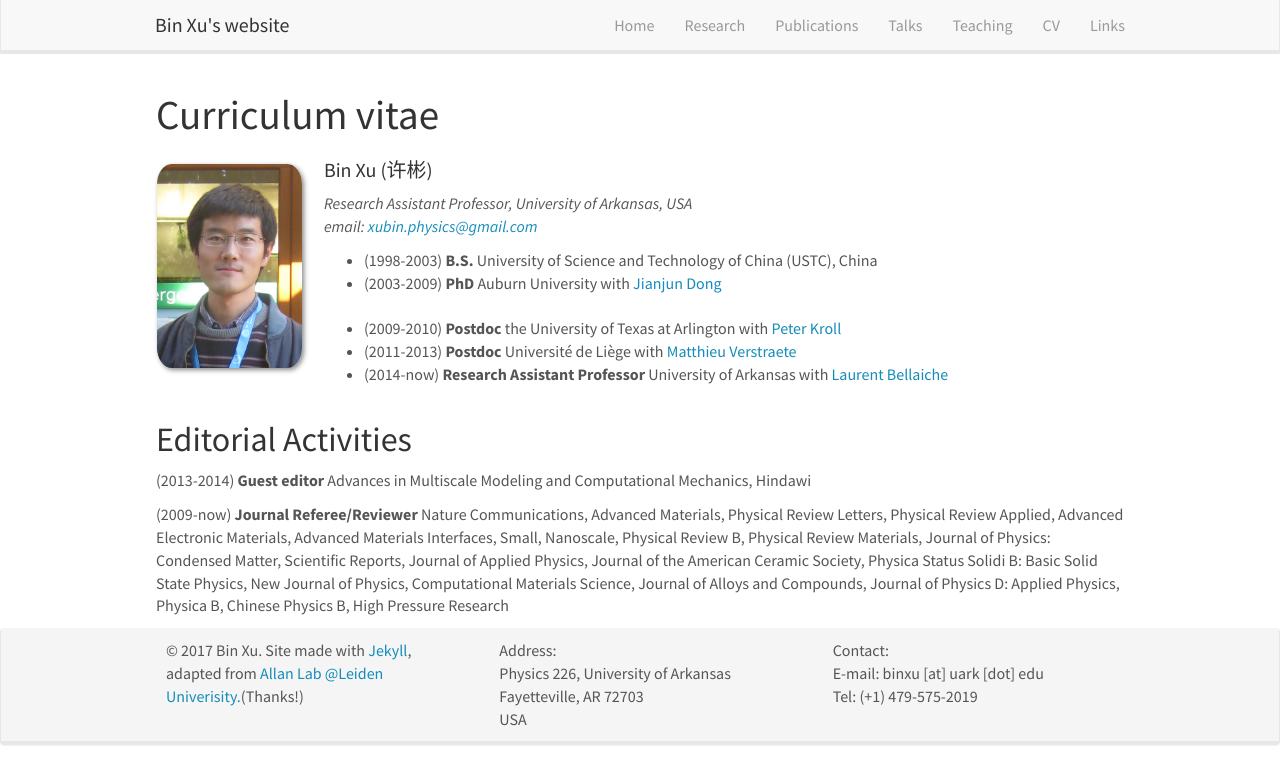
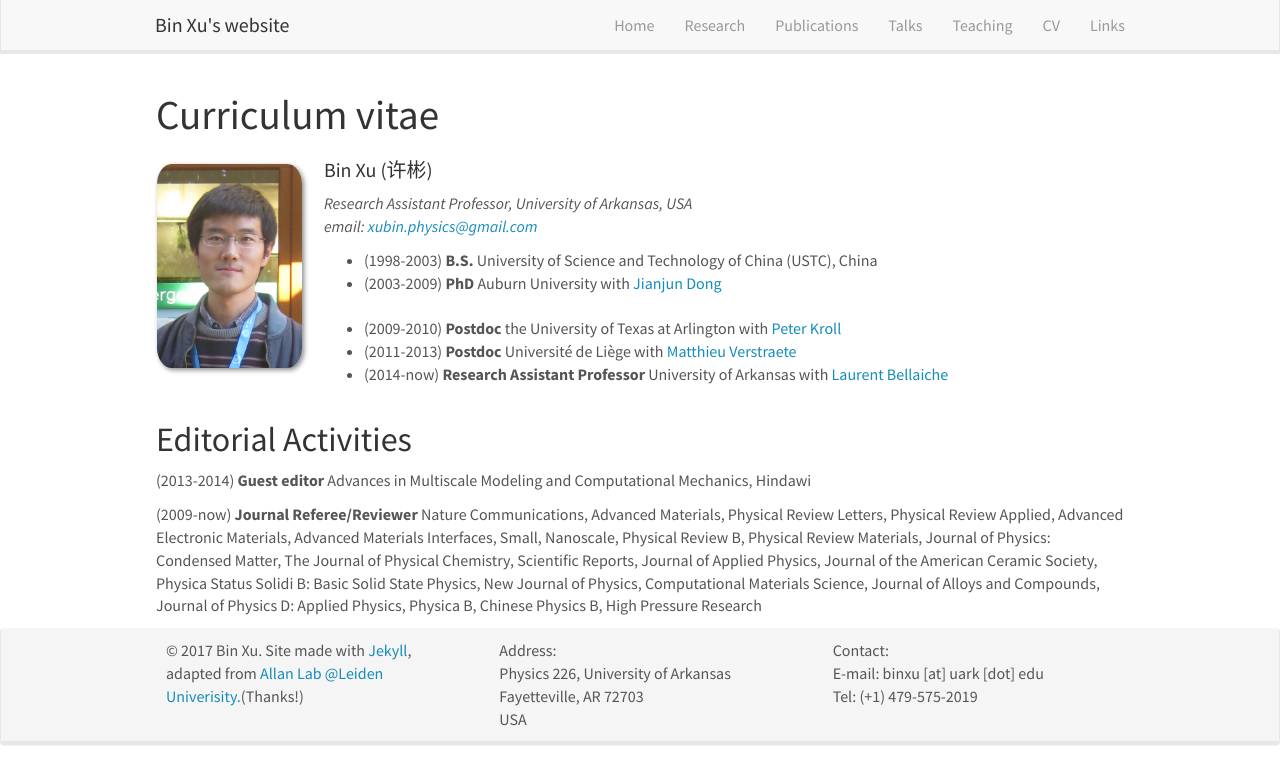
Before and after one commit to xu-phys/xu-phys.github.io, a Jekyll site: the page built from _pages/cv.md, in a window 1280 px wide. Shown: the top 784 px of the page. Built offline with Jekyll 4.4.1, drawn with Linux system fonts in a browser that asks for light colours; nearby versions of some CDN libraries.

Commit message:
updated pub list

```diff
--- a/_pages/cv.md
+++ b/_pages/cv.md
@@ -80,7 +80,7 @@ Jump to [staff](#staff), [master and bachelor students](#master-and-bachelor-stu
 
 (2013-2014) <b>Guest editor</b> Advances in Multiscale Modeling and Computational Mechanics, Hindawi
 
-(2009-now) <b>Journal Referee/Reviewer</b> Nature Communications, Advanced Materials, Physical Review Letters, Physical Review Applied, Advanced Electronic Materials, Advanced Materials Interfaces, Small, Nanoscale, Physical Review B, Physical Review Materials, Journal of Physics: Condensed Matter, Scientific Reports, Journal of Applied Physics, Journal of the American Ceramic Society, Physica Status Solidi B: Basic Solid State Physics, New Journal of Physics, Computational Materials Science, Journal of Alloys and Compounds, Journal of Physics D: Applied Physics, Physica B, Chinese Physics B, High Pressure Research
+(2009-now) <b>Journal Referee/Reviewer</b> Nature Communications, Advanced Materials, Physical Review Letters, Physical Review Applied, Advanced Electronic Materials, Advanced Materials Interfaces, Small, Nanoscale, Physical Review B, Physical Review Materials, Journal of Physics: Condensed Matter, The Journal of Physical Chemistry, Scientific Reports, Journal of Applied Physics, Journal of the American Ceramic Society, Physica Status Solidi B: Basic Solid State Physics, New Journal of Physics, Computational Materials Science, Journal of Alloys and Compounds, Journal of Physics D: Applied Physics, Physica B, Chinese Physics B, High Pressure Research
 
 <!--
 
```
Also changed, not shown: _data/publist_2018.yml (+5 -5 lines).
